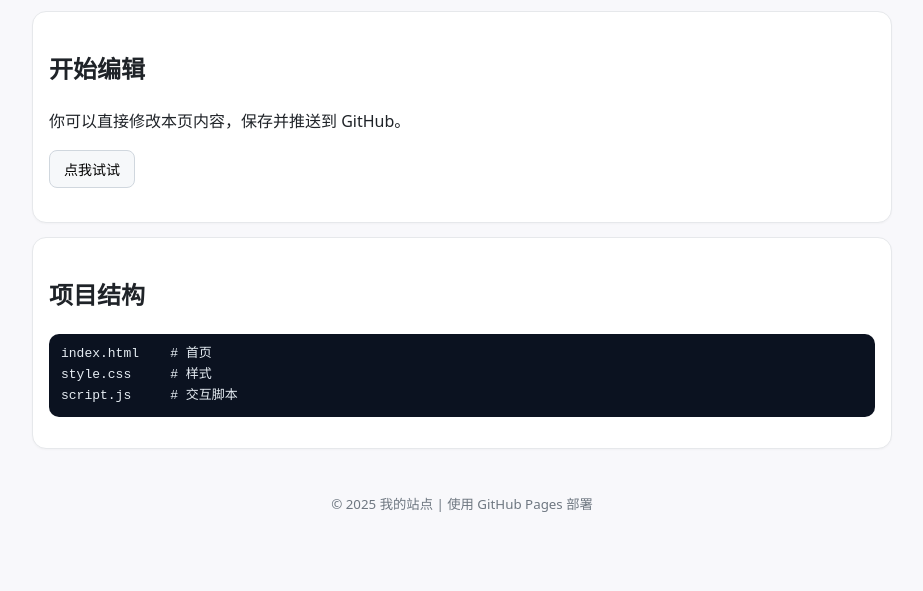
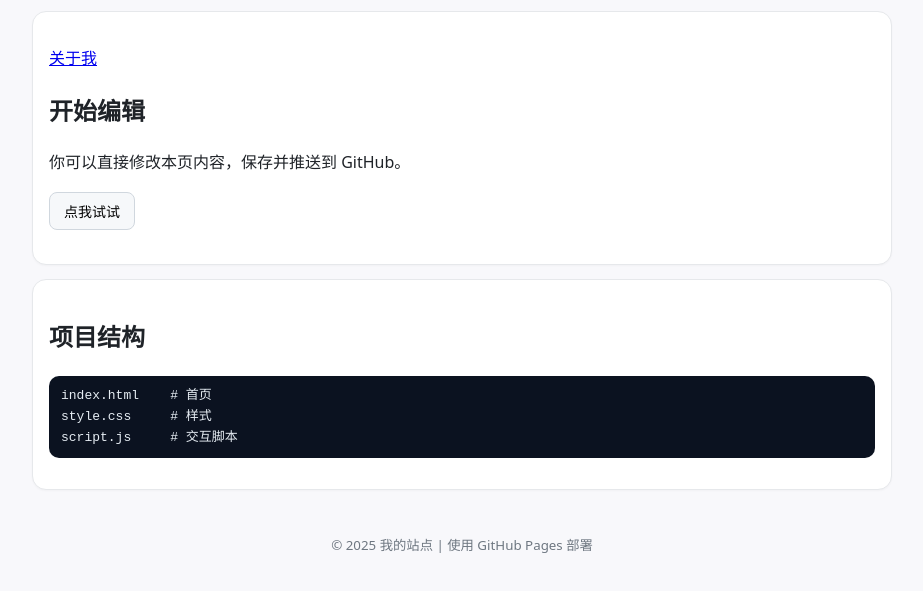
Before and after one commit to oscar5x/ai-news, a plain HTML site: page index.html in a window 1280 px wide. Shown: the part 117-708 px from the top of the page, without its empty margins (178-1101 px from the left). Drawn offline with Linux system fonts and the light colour scheme.

Commit message:
Update index.html
feat: 首页增加关于我链接

```diff
--- a/index.html
+++ b/index.html
@@ -14,6 +14,7 @@
 
     <main class="container">
       <section class="card">
+        <p><a href="about.html">关于我</a></p>
         <h2>开始编辑</h2>
         <p>你可以直接修改本页内容，保存并推送到 GitHub。</p>
         <button id="helloBtn">点我试试</button>
```
